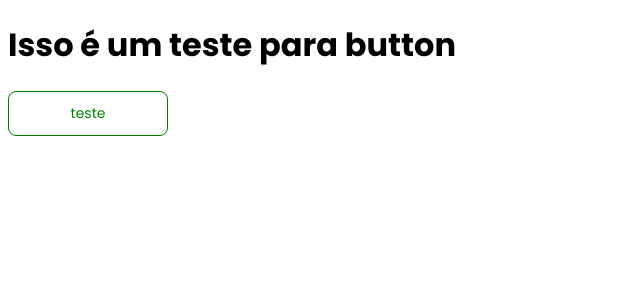
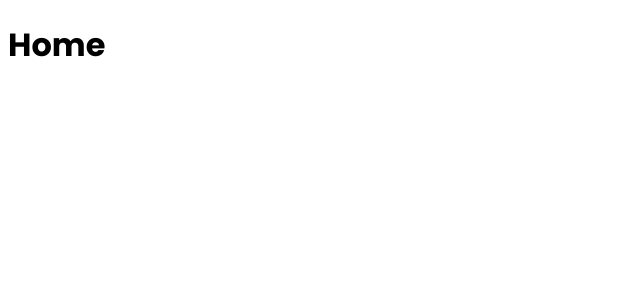
Before and after one commit to iuriluna/ipcvt, a React (Create React App) app in the folder church-project/: page / in a window 1280 px wide. Shown: the top 300 px of the page, without its empty margins (0-640 px from the left). Built offline with nearby package versions, Linux system fonts and the light colour scheme; the HTML template or start-up script is replaced by a standard one.

Commit message:
feat: routes

```diff
--- a/church-project/src/App.jsx
+++ b/church-project/src/App.jsx
@@ -1,17 +1,10 @@
-import Button from './components/Button';
+import Router from './routes/Router';
 
 function App() {
   return (
-    <div>
-      <h1>Isso é um teste para button</h1>
-      <Button
-        colorBorder={'green'}
-        fontColor={'green'}
-        title={'teste'}
-        stroked={true}
-        sizeText={'14px'}
-      />
-    </div>
+    <main>
+      <Router />
+    </main>
   );
 }
 
--- /dev/null
+++ b/church-project/src/routes/Router.js
@@ -0,0 +1,29 @@
+import { BrowserRouter, Routes, Route } from 'react-router-dom';
+import { Home, About, Donation, Where } from '../views/index';
+
+const Router = () => {
+  return (
+    <BrowserRouter>
+      <Routes>
+        <Route
+          path='/'
+          element={<Home />}
+        />
+        <Route
+          path='/sobre'
+          element={<About />}
+        />
+        <Route
+          path='/doe'
+          element={<Donation />}
+        />
+        <Route
+          path='/onde'
+          element={<Where />}
+        />
+      </Routes>
+    </BrowserRouter>
+  );
+};
+
+export default Router;
```
